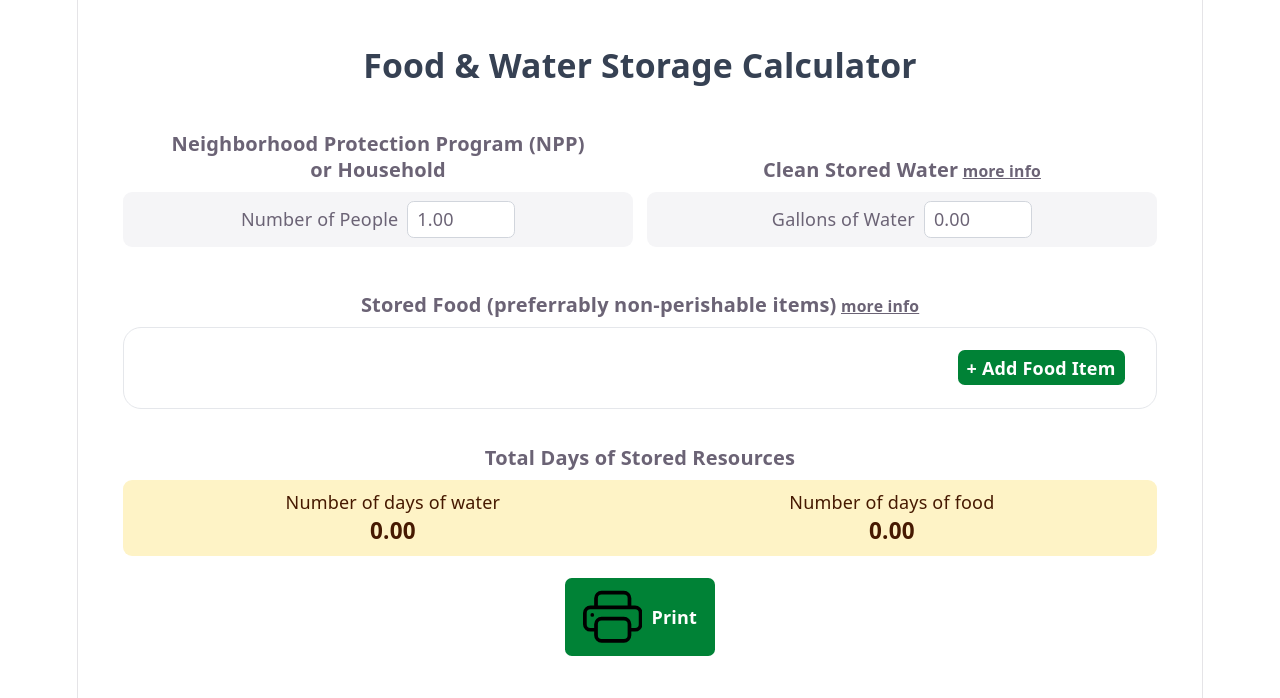
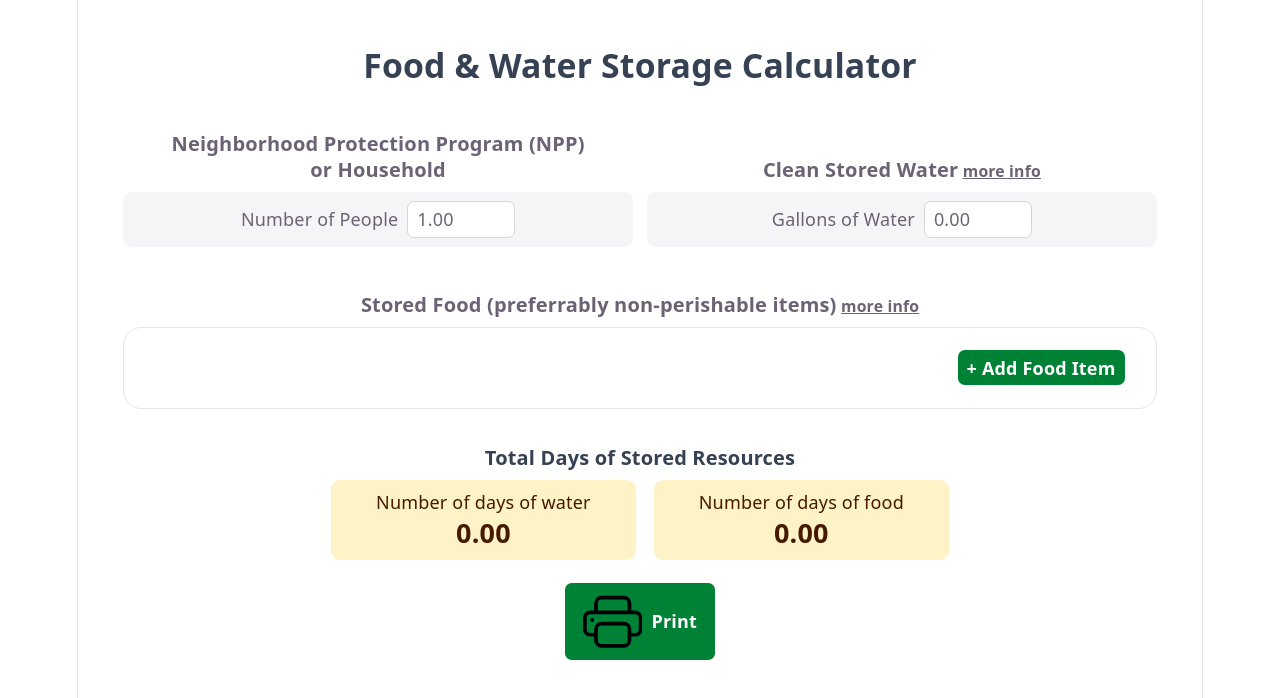
Before and after one commit to iTerentius/food-water-caculator, a React (Vite) app: page / in a window 1280 px wide. Shown: the top 698 px of the page. Built offline with nearby package versions, Linux system fonts and the light colour scheme.

Commit message:
formatting

```diff
--- a/src/App.jsx
+++ b/src/App.jsx
@@ -29,8 +29,6 @@ function App() {
   const handleKeyDown = (e) => {
     if (e.key !== 'Enter' || e.target.tagName === 'TEXTAREA') return;
 
-    // Find all focusable inputs within the current root (document, or the
-    // shadow root when mounted as the embeddable widget)
     const focusables = Array.from(
       e.target.getRootNode().querySelectorAll('input:not([disabled]), select:not([disabled])')
     );
@@ -53,7 +51,7 @@ function App() {
     <>
     <div className="p-10 screen-only" onKeyDown={handleKeyDown}>
       <h1 className="font-bold text-3xl mb-10 text-gray-700">Food & Water Storage Calculator</h1>
-      <div className="flex gap-3 justify-between items-end">
+      <div className="flex flex-col md:flex-row md:gap-3 justify-between md:items-end">
         <div className="flex flex-col md:w-1/2">
           <h3 className="mb-2">Neighborhood Protection Program (NPP)<br /> or Household </h3>
           <Card>
@@ -106,19 +104,17 @@ function App() {
         </section>
       </section>
       <section>
-        <h3 className="mb-2">Total Days of Stored Resources</h3>
-        <Card className="bg-amber-100">
-          <div className="flex justify-around">
-            <div className="">
+        <h3 className="mb-2 text-gray-700">Total Days of Stored Resources</h3>
+          <div className="flex flex-col md:flex-row justify-center md:gap-4">
+            <Card className="bg-amber-100 px-10">
               <label className="text-center text-amber-950">Number of days of water</label>
-              <div className="text-amber-950 font-bold text-xl">{daysWater}</div>
-            </div>
-            <div className="">
+              <div className="text-amber-950 font-bold text-2xl">{daysWater}</div>
+            </Card>
+            <Card className="bg-amber-100 px-10">
               <label className="text-center text-amber-950">Number of days of food</label>
-              <div className="text-amber-950 font-bold text-xl">{daysFood}</div>
-            </div>
+              <div className="text-amber-950 font-bold text-2xl">{daysFood}</div>
+            </Card>
           </div>
-        </Card>
         <button className="m-auto py-2 px-4 bg-green-700 hover:bg-green-600 rounded-md text-white font-bold w-[150px] flex items-center justify-center gap-2" onClick={handleOnPrint}><Printer /> Print</button>
       </section>
     </div>
--- a/src/components/FoodItem.jsx
+++ b/src/components/FoodItem.jsx
@@ -10,7 +10,6 @@ export default function FoodItem({id, desc, cals, servs, num, onDelete, deleteWa
       <div className="py-2 px-4 food-item flex flex-col md:flex-row gap-3 items-start md:items-end md:justify-evenly">
         <Input
           placeholder="enter description"
-          grow
           alignment="left"
           label="Food Item Description"
           type="text"
```
